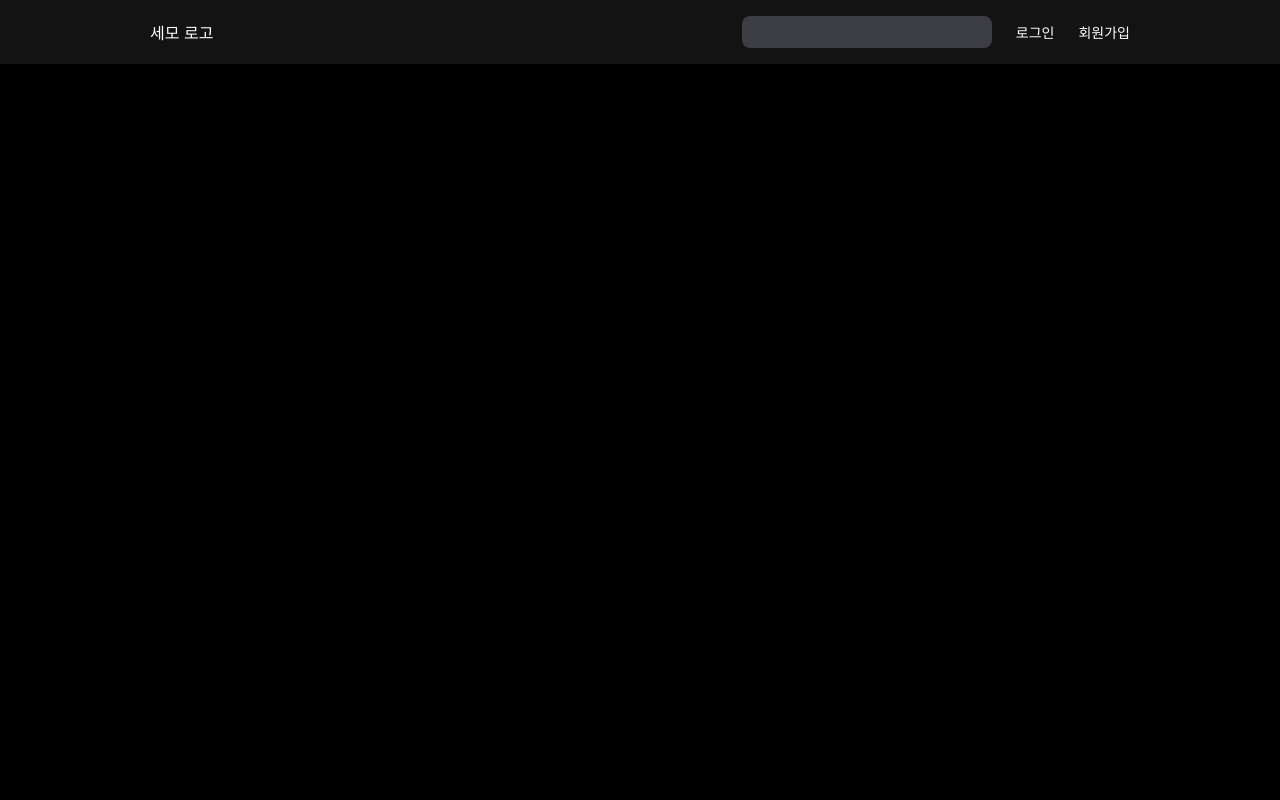
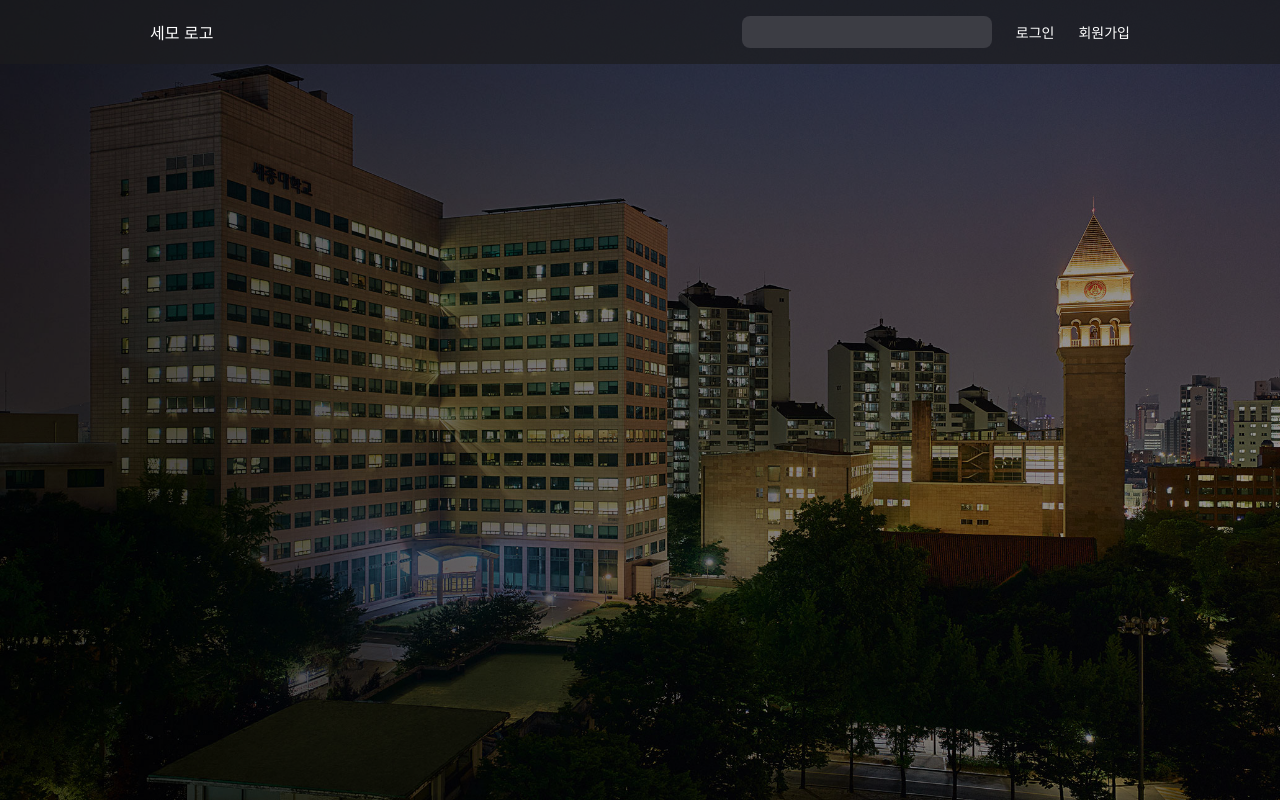
Before and after one commit to TEAM-ALOM/semo-frontend, a React (Vite) app: page / in a window 1280 px wide. Built offline with nearby package versions, Linux system fonts and the light colour scheme; a web font is replaced by a local one; what overlay-kit would draw is missing.

Commit message:
feat: 배경 이미지 추가

```diff
--- a/src/pages/Home.tsx
+++ b/src/pages/Home.tsx
@@ -1,24 +1,49 @@
+import styled from 'styled-components';
 import { Header } from '@semo-client/features/header/ui/components/Header';
 
 export const Home = () => {
   return (
-    <main>
-      {/* <BackgroundImageSection /> */}
+    <AppContainer>
+      <FullScreenBackground>
+        <Overlay />
+      </FullScreenBackground>
+
       <Header />
+
       {/* <Clock /> */}
       {/* <Search /> */}
       {/* <Notice /> */}
       {/* <Bookmark /> */}
       {/* 여기까지 스크롤 전  */}
       {/* <ProjectCuration /> */}
-    </main>
+    </AppContainer>
   );
 };
 
-const BackgroundImageSection = () => {
-  return (
-    <div>
-      <img />
-    </div>
-  );
-};
+const FullScreenBackground = styled.div`
+  width: 100vw;
+  height: 100vh;
+  background-image: url('/images/image.jpg');
+  background-size: cover;
+  background-position: center;
+  background-repeat: no-repeat;
+  position: fixed;
+  top: 0;
+  left: 0;
+  z-index: -1;
+`;
+
+const Overlay = styled.div`
+  width: 100%;
+  height: 100%;
+  background-color: rgba(0, 0, 0, 0.35);
+  position: absolute;
+  top: 0;
+  left: 0;
+`;
+
+const AppContainer = styled.main`
+  position: relative;
+  /* 다른 요소들이 위에 표시되도록 */
+  z-index: 0;
+`;
```
Also changed, not shown: public/images/image.jpg (added).
